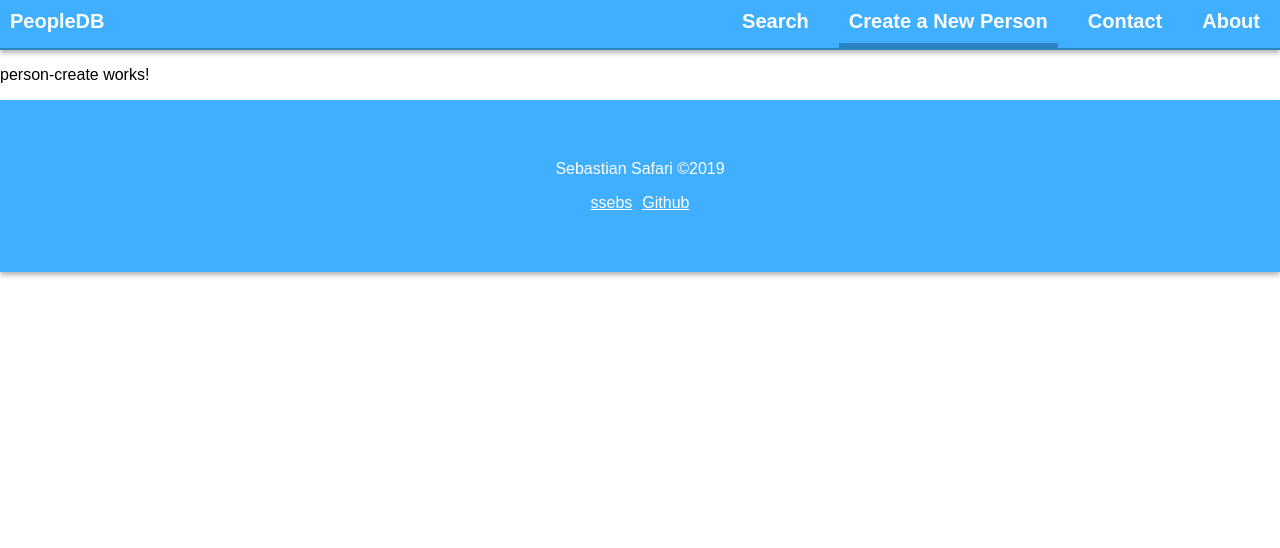
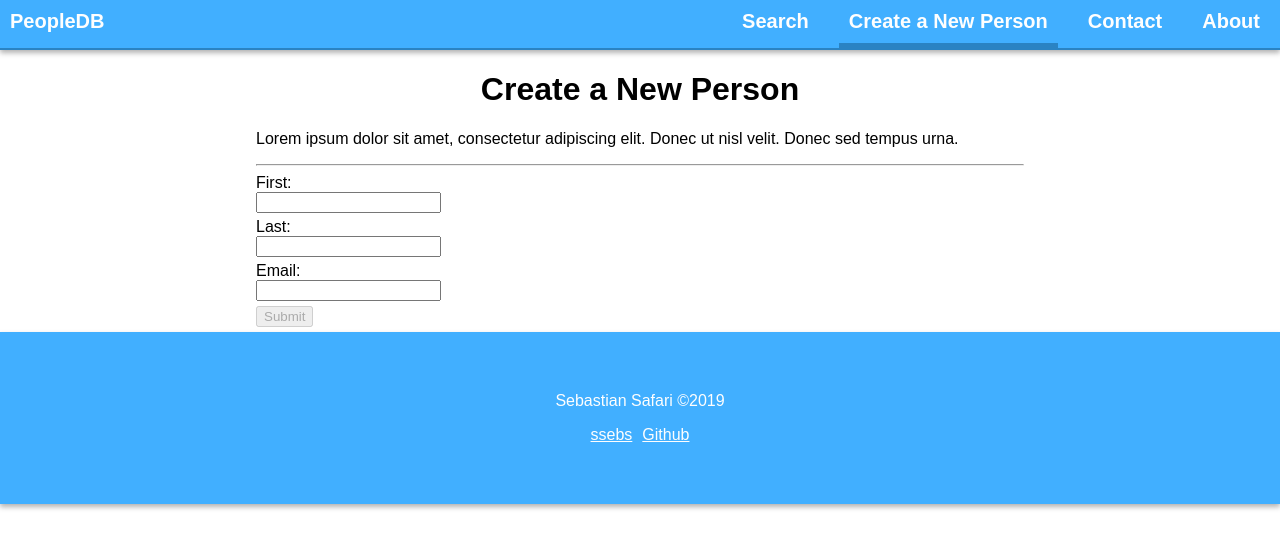
Before and after one commit to ssebs/PeopleDB-py-angular, an Angular app in the folder peopledb/: page /create in a window 1280 px wide. Shown: the top 548 px of the page. Built offline with nearby package versions, Linux system fonts and the light colour scheme.

Commit message:
personCreate form

```diff
--- a/peopledb/src/app/app.module.ts
+++ b/peopledb/src/app/app.module.ts
@@ -1,5 +1,6 @@
 import { BrowserModule } from '@angular/platform-browser';
 import { NgModule } from '@angular/core';
+import { ReactiveFormsModule } from '@angular/forms';
 
 import { AppRoutingModule } from './app-routing.module';
 import { AppComponent } from './app.component';
@@ -26,7 +27,8 @@ import { ContactComponent } from './contact/contact.component';
   ],
   imports: [
     BrowserModule,
-    AppRoutingModule
+    AppRoutingModule,
+    ReactiveFormsModule
   ],
   providers: [],
   bootstrap: [AppComponent]
--- a/peopledb/src/app/person-create/person-create.component.html
+++ b/peopledb/src/app/person-create/person-create.component.html
@@ -1,3 +1,20 @@
-<p>
-  person-create works!
-</p>
+<div class="container">
+    <h1>Create a New Person</h1>
+    <p>
+        Lorem ipsum dolor sit amet, consectetur adipiscing elit. Donec ut nisl velit. Donec sed tempus urna.
+    </p>
+    <hr/>
+    <form [formGroup]="personForm" (ngSubmit)="onSubmit()">
+      <label for="first">First:</label>
+      <input type="text" id="first" formControlName="first" required/> <br/>
+
+      <label for="last">Last:</label>
+      <input type="text" id="last" formControlName="last" required/> <br/>
+
+      <label for="email">Email:</label>
+      <input type="text" id="email" formControlName="email" required/> <br/>
+
+      <button type="submit" [disabled]="!personForm.valid" >Submit</button>
+
+    </form>
+</div>
--- a/peopledb/src/app/person-create/person-create.component.scss
+++ b/peopledb/src/app/person-create/person-create.component.scss
@@ -0,0 +1,7 @@
+label {
+  display: block;
+}
+input,
+button {
+  margin-bottom: 5px;
+}
--- a/peopledb/src/app/person-create/person-create.component.ts
+++ b/peopledb/src/app/person-create/person-create.component.ts
@@ -1,4 +1,6 @@
 import { Component, OnInit } from '@angular/core';
+import { Person } from '../person';
+import { FormBuilder, Validators } from '@angular/forms';
 
 @Component({
   selector: 'app-person-create',
@@ -7,9 +9,28 @@ import { Component, OnInit } from '@angular/core';
 })
 export class PersonCreateComponent implements OnInit {
 
-  constructor() { }
+  personForm = this.fb.group({
+    first: ['', Validators.required],
+    last: ['', Validators.required],
+    email: ['', Validators.required]
+  });
+
+
+  constructor(private fb: FormBuilder) { }
 
   ngOnInit() {
   }
 
+  onSubmit() {
+    const first = this.personForm.controls.first.value;
+    const last = this.personForm.controls.last.value;
+    const email = this.personForm.controls.email.value;
+
+    const newPerson: Person = new Person(first, last, email);
+
+
+
+    console.log(newPerson);
+  }
+
 }
--- /dev/null
+++ b/peopledb/src/app/person.ts
@@ -0,0 +1,8 @@
+export class Person {
+    constructor(
+        public first: string,
+        public last: string,
+        public email: string,
+        public id?: number
+    ) {}
+}
```
